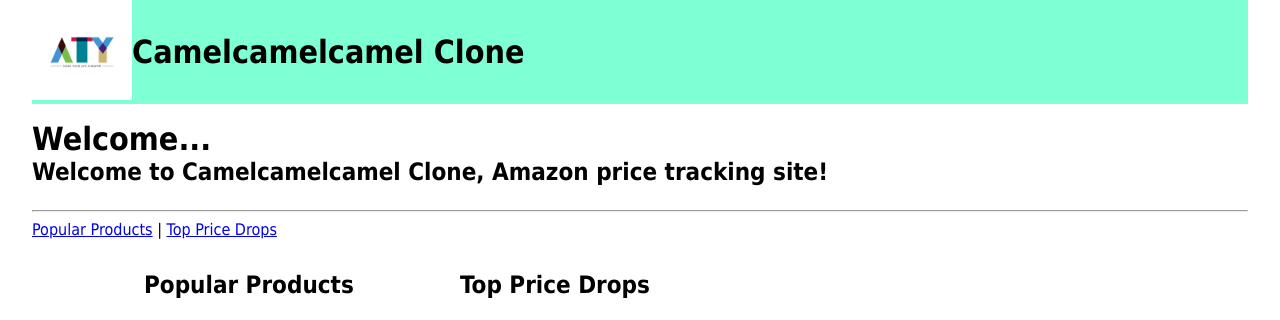
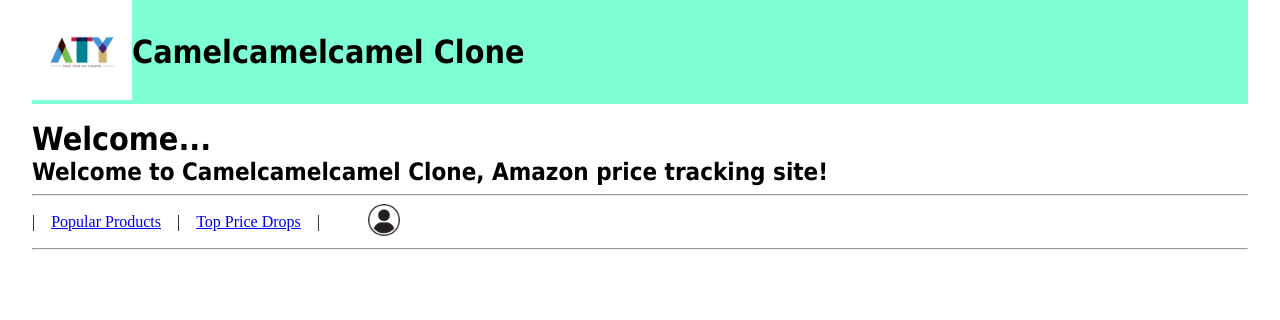
Before and after one commit to vol2468/CamelCamelCamelClone, a PHP site: page /main.html in a window 1280 px wide. Shown: the top 320 px of the page. Run offline with PHP 8.4, Linux system fonts and the light colour scheme.

Commit message:
Applied header/footer sharing and fixed minor bug with iframe

```diff
--- a/code/css/main.css
+++ b/code/css/main.css
@@ -17,23 +17,12 @@ body {
     margin: 0em 2em 0em 2em;
 }
 
-/* header */
-header {
-    background-color: aquamarine;
-    margin-bottom: 1em;
-    display: flex;
-    align-items: center;
-}
-
 /* main */
 #main {
     margin: 2em;
     display: flex;
     gap: 1em;
 }
-
-/* footer */
-
 
 /* popular */
 #popular {
--- a/code/header.html
+++ b/code/header.html
@@ -18,7 +18,7 @@
     <header>
         <div id="site_logo">
             <figure>
-                <a href="main.html"><img src="images/logo.png" alt="logo" width="100px"/></a>
+                <a href="main.html" target="_top"><img src="images/logo.png" alt="logo" width="100px"/></a>
             </figure>
             <h1>Camelcamelcamel Clone</h1>
         </div>
@@ -38,7 +38,7 @@
             <a href="#">Top Price Drops</a>
             <p>|</p>
             <figure>
-                <a href="login.html"><img src="images/account.png" alt="account" id="account_image"/></a>
+                <a href="login.html" target="_top"><img src="images/account.png" alt="account" id="account_image"/></a>
             </figure>
 
         </div>
--- a/code/main.html
+++ b/code/main.html
@@ -8,25 +8,10 @@
     </head>
     <body>
         <header>
-            <figure>
-                <a href="main.html"><img src="images/logo.png" alt="logo" width="100px;"/></a>
-            </figure>
-            <h1>Camelcamelcamel Clone</h1>
+            <script src="js/header.js"></script>
         </header>
-        <h1>
-            Welcome...
-        </h1>
-        <h2>Welcome to Camelcamelcamel Clone, Amazon price tracking site!</h2>
-        <div id="sidebar">
-            <hr>
-            <nav>
-                <a href="#">Popular Products</a> |
-                <a href="#">Top Price Drops</a>
-            </nav>
-            <figure>
-                <!-- account image -->
-            </figure>
-        </div>
+
+        <main>
             <div id="main">
                 <div id="popular">
                     <h2>Popular Products</h2>
@@ -76,8 +61,11 @@
                     </div>
                 </div>
             </div>
+        </main>
+
         <footer>
-            <p>&copy; Copyright 2024 ATY</p>
+            <script src="js/footer.js"></script>
         </footer>
+
     </body>
 </html>
```
Lines whose indentation alone changed are shown as unchanged.
